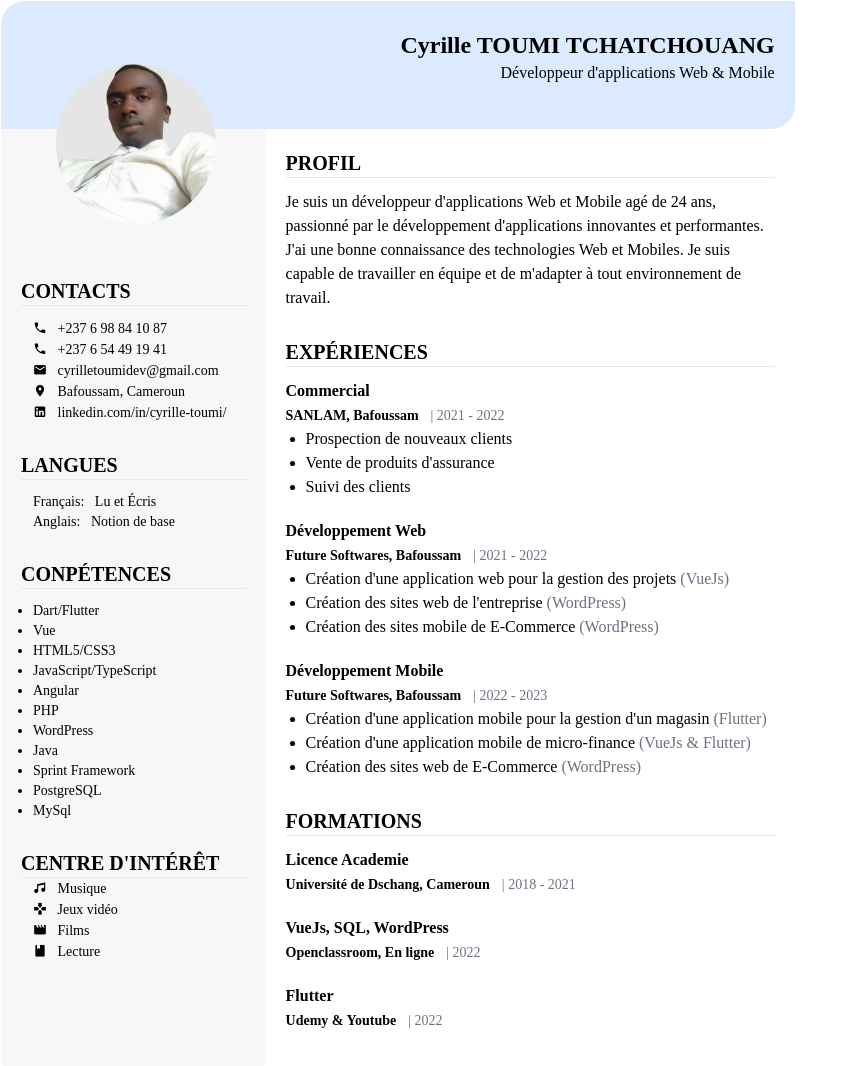
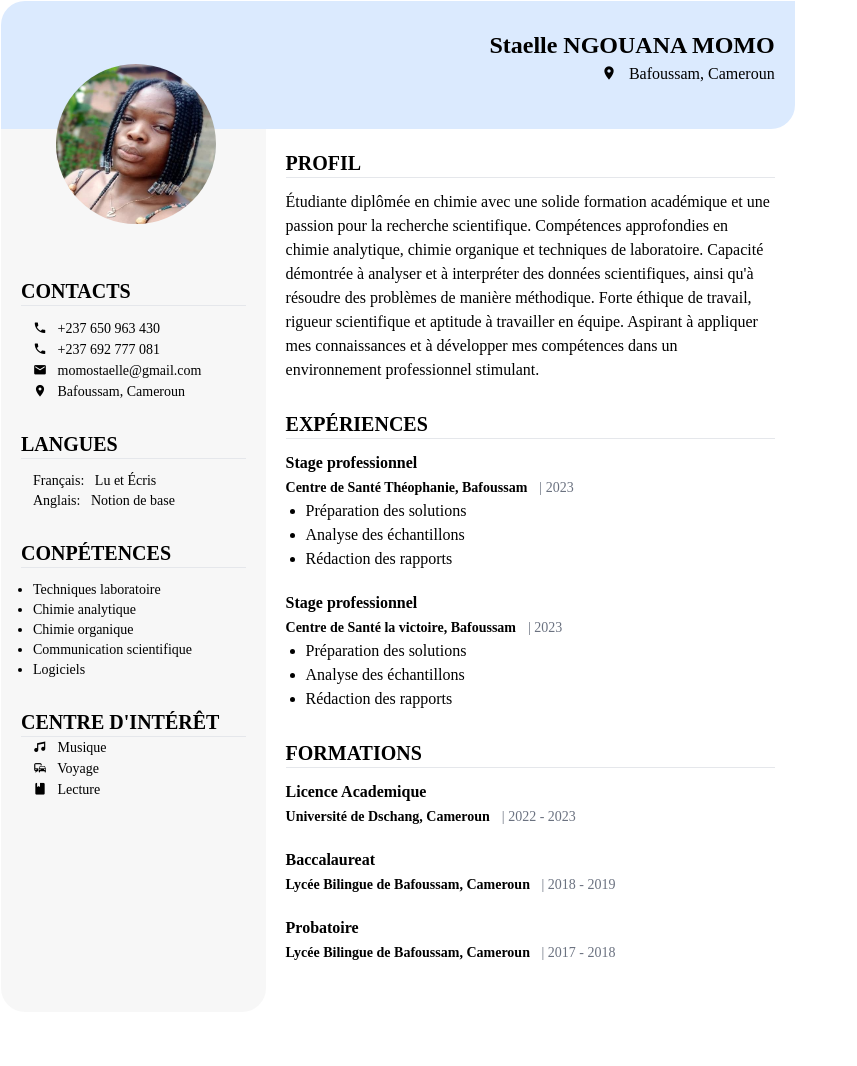
Before and after one commit to CyrilleSaga/curriculum, a website: page src/index.html in a window 1280 px wide. Shown: the whole page, without its empty margins (0-857 px from the left). Drawn offline with Linux system fonts and the light colour scheme.

Commit message:
Implement the CV of Staelle

```diff
--- a/src/index.html
+++ b/src/index.html
@@ -15,16 +15,17 @@
   <div class="a4-format mt-1" id="cv-content">
     <header class="w-full h-32 bg-blue-100 rounded-tl-3xl rounded-br-3xl">
       <div class="text-end items-center pt-7 pr-5">
-        <h1 class="text-2xl font-bold">Cyrille TOUMI TCHATCHOUANG</h1>
+        <h1 class="text-2xl font-bold">Staelle NGOUANA MOMO</h1>
         <p>
-          Développeur d'applications Web & Mobile
+          <span class="mdi mdi-map-marker"></span> &nbsp;
+          <span>Bafoussam, Cameroun</span>
         </p>
       </div>
     </header>
     <div class="flex justify-evenly">
       <section class="w-4/12 min-h-full rounded-br-3xl rounded-bl-3xl" id="personnalInfo">
         <div class="flex justify-center absolute left-14 top-16">
-          <img src="./img/avatar.png" alt="avatar" class="w-40 h-40 rounded-full">
+          <img src="./img/staelle.jpg" alt="avatar" class="w-40 h-40 rounded-full">
         </div>
 
         <div class="mt-32 p-5">
@@ -33,29 +34,23 @@
             <hr>
             <div class="text-sm ml-3 mt-3">
               <span class="mdi mdi-phone"></span> &nbsp;
-              <span>+237 6 98 84 10 87</span>
+              <span>+237 650 963 430</span>
             </div>
             <div class="text-sm ml-3">
               <span class="mdi mdi-phone"></span> &nbsp;
-              <span>+237 6 54 49 19 41</span>
+              <span>+237 692 777 081</span>
             </div>
             <div class="text-sm ml-3">
               <span class="mdi mdi-email"></span> &nbsp;
               <span>
-                <a href="mailto:cyrilletoumi8@gmail.com">
-                  cyrilletoumidev@gmail.com
+                <a href="mailto:momostaelle@gmail.com">
+                  momostaelle@gmail.com
                 </a>
               </span>
             </div>
             <div class="text-sm ml-3">
               <span class="mdi mdi-map-marker"></span> &nbsp;
               <span>Bafoussam, Cameroun</span>
-            </div>
-            <div class="text-sm ml-3">
-              <span class="mdi mdi-linkedin"></span> &nbsp;
-              <a href="https://www.linkedin.com/in/cyrille-toumi/" target="_blank">
-                linkedin.com/in/cyrille-toumi/
-              </a>
             </div>
           </div>
           <div class="mb-7">
@@ -75,17 +70,11 @@
             <hr>
             <div class="text-sm ml-3 mt-3">
               <ul class="list-disc">
-                <li>Dart/Flutter</li>
-                <li>Vue</li>
-                <li>HTML5/CSS3</li>
-                <li>JavaScript/TypeScript</li>
-                <li>Angular</li>
-                <li>PHP</li>
-                <li>WordPress</li>
-                <li>Java</li>
-                <li>Sprint Framework</li>
-                <li>PostgreSQL</li>
-                <li>MySql</li>
+                <li>Techniques laboratoire</li>
+                <li>Chimie analytique</li>
+                <li>Chimie organique</li>
+                <li>Communication scientifique</li>
+                <li>Logiciels</li>
               </ul>
             </div>
           </div>
@@ -99,12 +88,8 @@
                   <span>Musique</span>
                 </li>
                 <li>
-                  <span class="mdi mdi-gamepad"></span> &nbsp;
-                  <span>Jeux vidéo</span>
-                </li>
-                <li>
-                  <span class="mdi mdi-movie"></span> &nbsp;
-                  <span>Films</span>
+                  <span class="mdi mdi-train-car"></span> &nbsp;
+                  <span>Voyage</span>
                 </li>
                 <li>
                   <span class="mdi mdi-book"></span> &nbsp;
@@ -122,11 +107,16 @@
             </h2>
             <hr>
             <div class="mt-3">
-              <p class="font-medium prose">
-                Je suis un développeur d'applications Web et Mobile agé de 24 ans, passionné par le développement
-                d'applications
-                innovantes et performantes. J'ai une bonne connaissance des technologies Web et Mobiles. Je suis capable
-                de travailler en équipe et de m'adapter à tout environnement de travail.
+              <p class="font-medium prose text-justify">
+                Étudiante diplômée en chimie avec une solide formation académique et une passion pour la recherche
+                scientifique.
+                Compétences approfondies en chimie analytique, chimie organique et techniques de laboratoire. Capacité
+                démontrée à
+                analyser et à interpréter des données scientifiques, ainsi qu'à résoudre des problèmes de manière
+                méthodique. Forte
+                éthique de travail, rigueur scientifique et aptitude à travailler en équipe. Aspirant à appliquer mes
+                connaissances et à
+                développer mes compétences dans un environnement professionnel stimulant.
               </p>
             </div>
           </div>
@@ -137,79 +127,49 @@
             <hr>
             <div class="mt-3">
               <div class="mb-5">
-                <h3 class="font-bold">Commercial</h3>
+                <h3 class="font-bold">Stage professionnel</h3>
                 <p class="font-medium">
-                  <span class="font-bold text-sm">SANLAM, Bafoussam</span> &nbsp;
-                  <span class="text-sm text-gray-500">| 2021 - 2022</span>
+                  <span class="font-bold text-sm">Centre de Santé Théophanie, Bafoussam</span> &nbsp;
+                  <span class="text-sm text-gray-500">| 2023</span>
                 </p>
                 <ul class="list-disc ml-5">
                   <li>
                     <p class="font-medium">
-                      Prospection de nouveaux clients
+                      Préparation des solutions
                     </p>
                   </li>
                   <li>
                     <p class="font-medium">
-                      Vente de produits d'assurance
+                      Analyse des échantillons
                     </p>
                   </li>
                   <li>
                     <p class="font-medium">
-                      Suivi des clients
+                      Rédaction des rapports
                     </p>
                   </li>
                 </ul>
               </div>
               <div class="mb-5">
-                <h3 class="font-bold">Développement Web</h3>
+                <h3 class="font-bold">Stage professionnel</h3>
                 <p class="font-medium">
-                  <span class="font-bold text-sm">Future Softwares, Bafoussam</span> &nbsp;
-                  <span class="text-sm text-gray-500">| 2021 - 2022</span>
+                  <span class="font-bold text-sm">Centre de Santé la victoire, Bafoussam</span> &nbsp;
+                  <span class="text-sm text-gray-500">| 2023</span>
                 </p>
                 <ul class="list-disc ml-5">
                   <li>
                     <p class="font-medium">
-                      Création d'une application web pour la gestion des projets
-                      <span class="text-gray-500">(VueJs)</span>
+                      Préparation des solutions
                     </p>
                   </li>
                   <li>
                     <p class="font-medium">
-                      Création des sites web de l'entreprise
-                      <span class="text-gray-500">(WordPress)</span>
+                      Analyse des échantillons
                     </p>
                   </li>
                   <li>
                     <p class="font-medium">
-                      Création des sites mobile de E-Commerce
-                      <span class="text-gray-500">(WordPress)</span>
-                    </p>
-                  </li>
-                </ul>
-              </div>
-              <div class="mb-5">
-                <h3 class="font-bold">Développement Mobile</h3>
-                <p class="font-medium">
-                  <span class="font-bold text-sm">Future Softwares, Bafoussam</span> &nbsp;
-                  <span class="text-sm text-gray-500">| 2022 - 2023</span>
-                </p>
-                <ul class="list-disc ml-5">
-                  <li>
-                    <p class="font-medium">
-                      Création d'une application mobile pour la gestion d'un magasin
-                      <span class="text-gray-500">(Flutter)</span>
-                    </p>
-                  </li>
-                  <li>
-                    <p class="font-medium">
-                      Création d'une application mobile de micro-finance
-                      <span class="text-gray-500">(VueJs & Flutter)</span>
-                    </p>
-                  </li>
-                  <li>
-                    <p class="font-medium">
-                      Création des sites web de E-Commerce
-                      <span class="text-gray-500">(WordPress)</span>
+                      Rédaction des rapports
                     </p>
                   </li>
                 </ul>
@@ -223,24 +183,32 @@
             <hr>
             <div class="mt-3">
               <div class="mb-5">
-                <h3 class="font-bold">Licence Academie</h3>
+                <h3 class="font-bold">Licence Academique</h3>
                 <p class="font-medium">
                   <span class="font-bold text-sm">Université de Dschang, Cameroun</span> &nbsp;
-                  <span class="text-sm text-gray-500">| 2018 - 2021</span>
+                  <span class="text-sm text-gray-500">| 2022 - 2023</span>
                 </p>
               </div>
               <div class="mb-5">
-                <h3 class="font-bold">VueJs, SQL, WordPress</h3>
+                <h3 class="font-bold">Baccalaureat</h3>
                 <p class="font-medium">
-                  <span class="font-bold text-sm">Openclassroom, En ligne</span> &nbsp;
-                  <span class="text-sm text-gray-500">| 2022</span>
+                  <span class="font-bold text-sm">
+                    Lycée Bilingue de Bafoussam, Cameroun
+                  </span> &nbsp;
+                  <span class="text-sm text-gray-500">
+                    | 2018 - 2019
+                  </span>
                 </p>
               </div>
               <div class="mb-5">
-                <h3 class="font-bold">Flutter</h3>
+                <h3 class="font-bold">Probatoire</h3>
                 <p class="font-medium">
-                  <span class="font-bold text-sm">Udemy & Youtube</span> &nbsp;
-                  <span class="text-sm text-gray-500">| 2022</span>
+                  <span class="font-bold text-sm">
+                    Lycée Bilingue de Bafoussam, Cameroun
+                  </span> &nbsp;
+                  <span class="text-sm text-gray-500">
+                    | 2017 - 2018
+                  </span>
                 </p>
               </div>
             </div>
```
Also changed, not shown: src/img/staelle.jpg (added).
